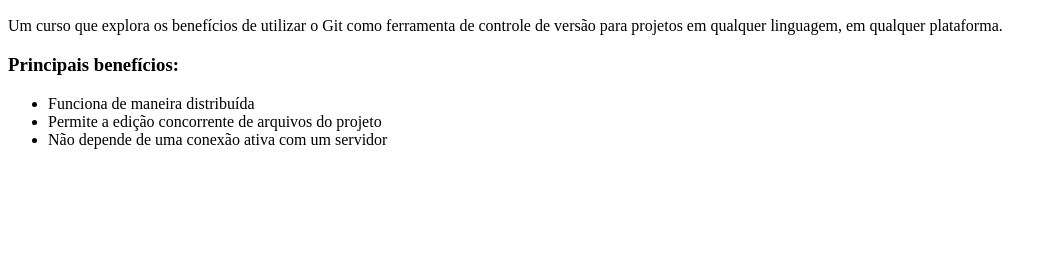
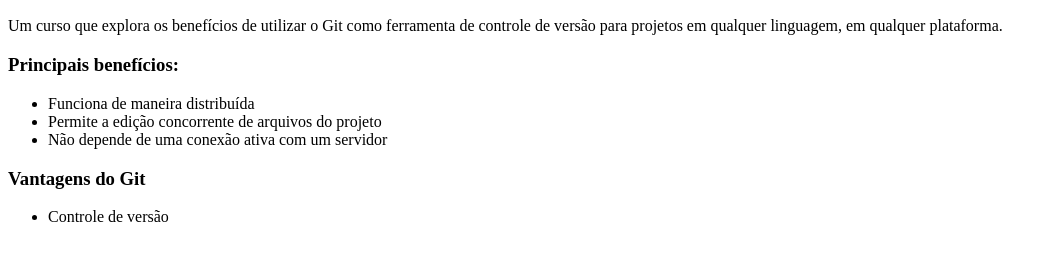
Before and after one commit to brunosetra/curso-git, a plain HTML site: page index.html in a window 1280 px wide. Shown: the part 96-356 px from the top of the page, without its empty margins (0-1057 px from the left). Drawn offline with Linux system fonts and the light colour scheme.

Commit message:
Inclusao Vantagens do Git no conteudo de index.html

```diff
--- a/index.html
+++ b/index.html
@@ -12,5 +12,10 @@
         <li>Permite a edição concorrente de arquivos do projeto</li>
         <li>Não depende de uma conexão ativa com um servidor</li>
     </ul>
+    <h3>Vantagens do Git</h3>
+    <ul>
+        <li>Controle de versão
+    </li>
+    </ul>
 </body>
 </html>
```
